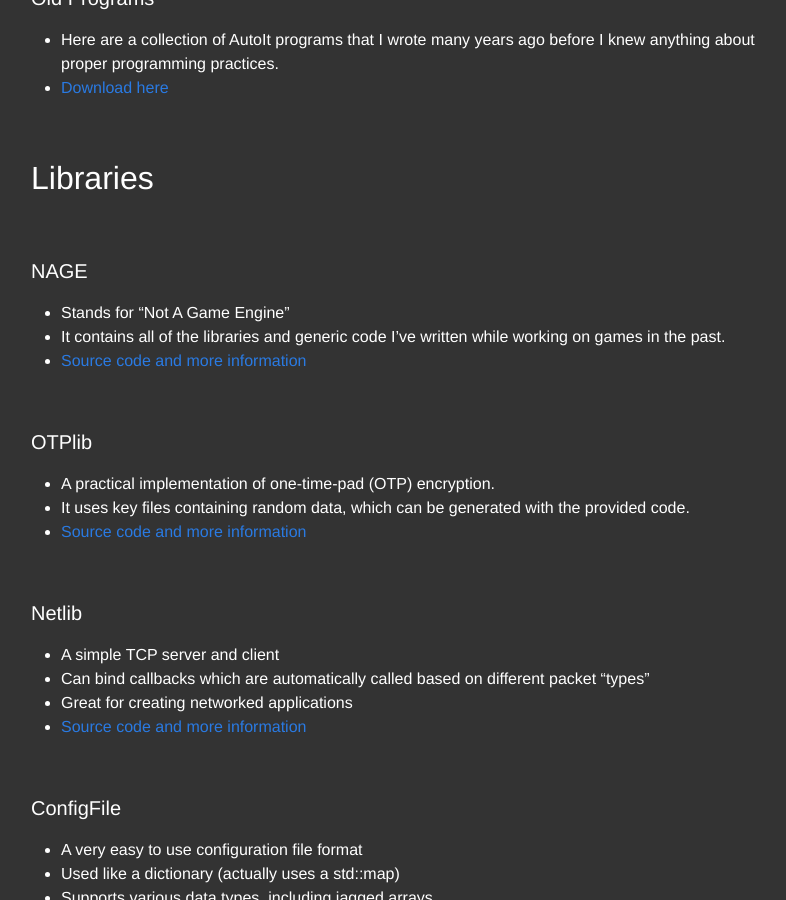
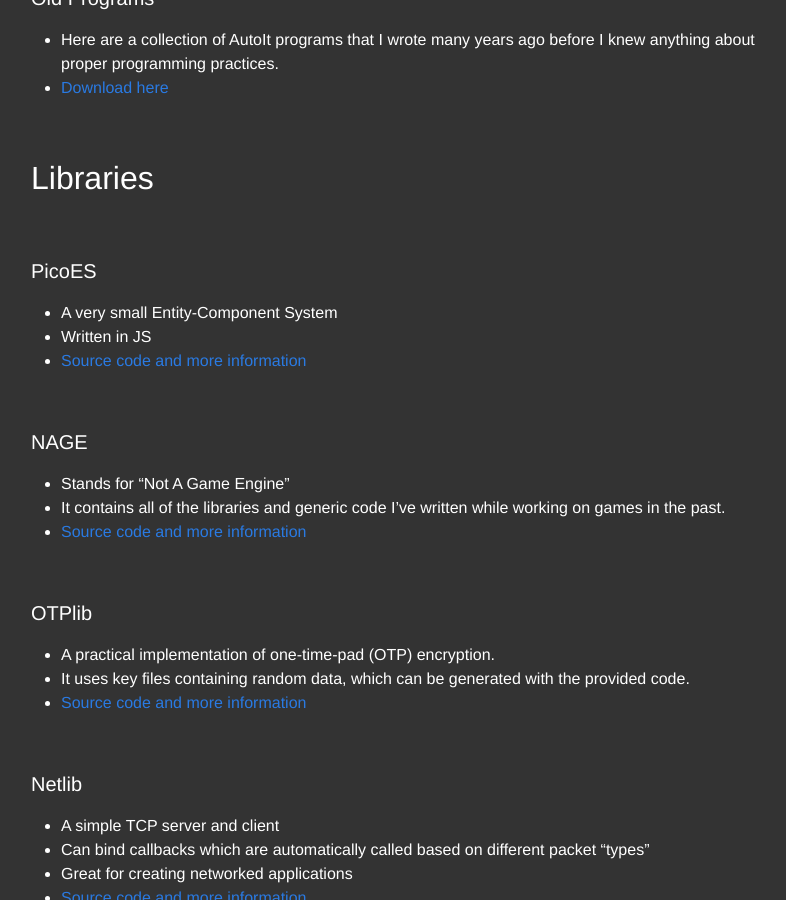
Before and after one commit to ayebear/ayebear-website, a Jekyll site: the page built from software.md, in a window 1280 px wide and 900 px high, scrolled down 2460 px. Shown: the whole window, without its empty margins (239-1025 px from the left). Built offline with Jekyll 4.4.1, drawn with Linux system fonts in a browser that asks for light colours.

Commit message:
Add PicoES to software

```diff
--- a/software.md
+++ b/software.md
@@ -64,6 +64,14 @@ Here are some programs and libraries I've made.
 
 <br>
 
+#### PicoES
+
+-   A very small Entity-Component System
+-   Written in JS
+-   [Source code and more information](https://github.com/ayebear/picoes)
+
+<br>
+
 #### NAGE
 
 -   Stands for "Not A Game Engine"
```
